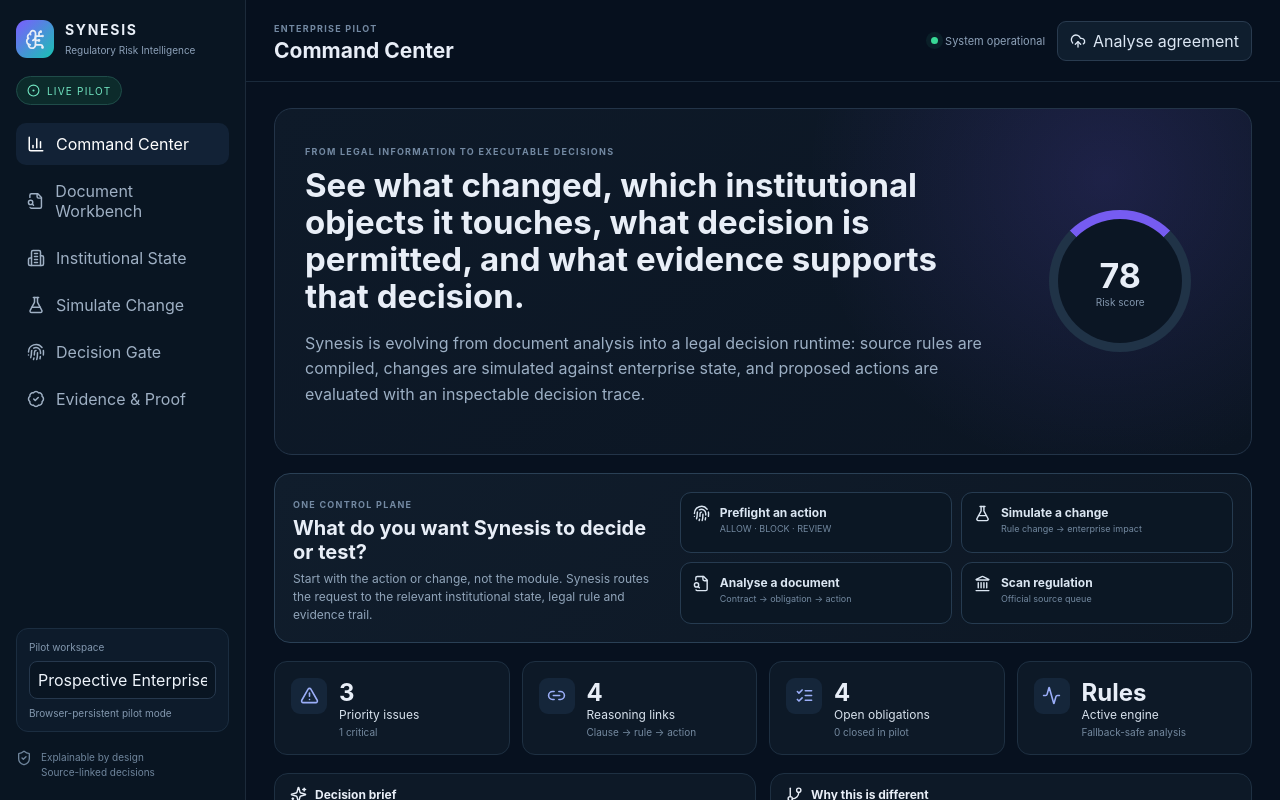
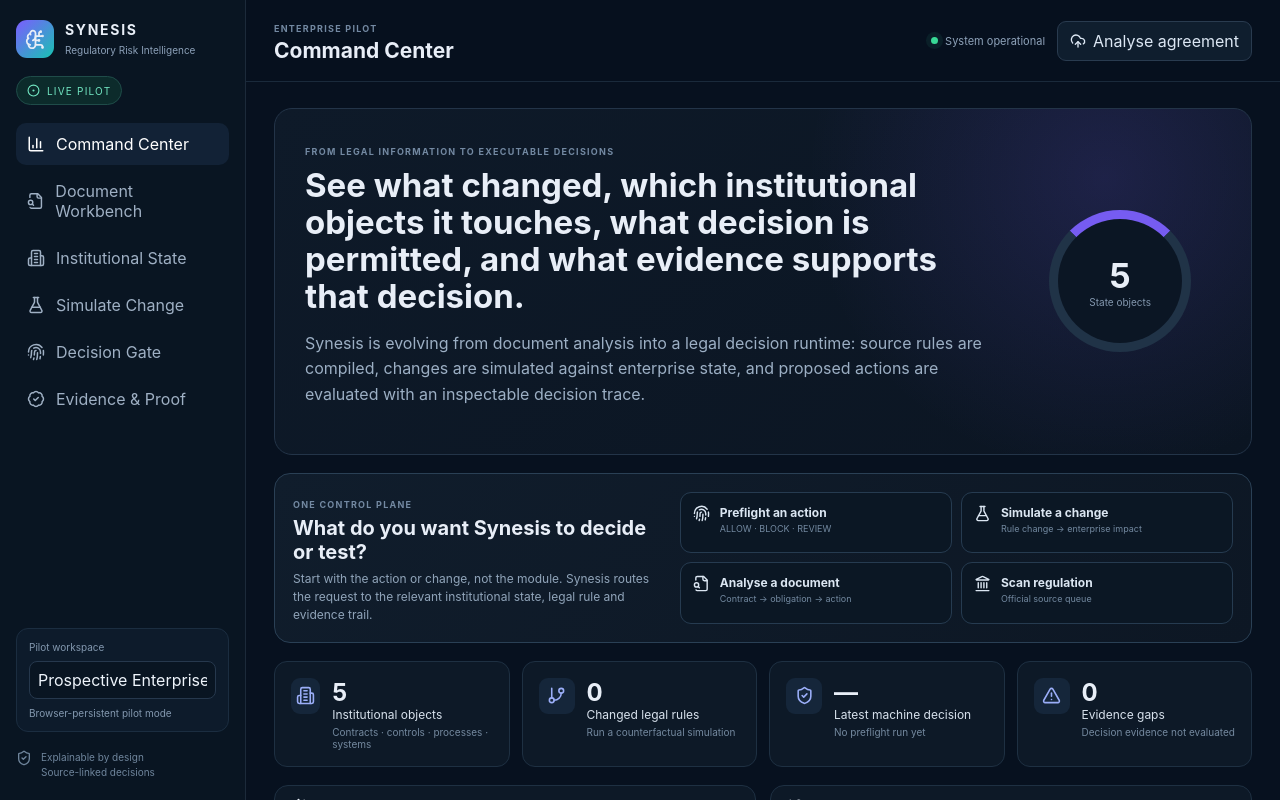
Before and after one commit to gaurakshay1991/synesis, a Next.js app: page / in a window 1280 px wide. Shown: the top 800 px of the page. Built offline with nearby package versions, Linux system fonts and the light colour scheme.

Commit message:
Refocus command center on institutional state and decision quality

```diff
--- a/app/page.tsx
+++ b/app/page.tsx
@@ -191,7 +191,7 @@ export default function Home(){
       {tab==="dashboard"&&<div className="page">
         <div className="hero">
           <div><span className="eyebrow">FROM LEGAL INFORMATION TO EXECUTABLE DECISIONS</span><h2>See what changed, which institutional objects it touches, what decision is permitted, and what evidence supports that decision.</h2><p>Synesis is evolving from document analysis into a legal decision runtime: source rules are compiled, changes are simulated against enterprise state, and proposed actions are evaluated with an inspectable decision trace.</p></div>
-          <div className="score-ring"><div><b>{analysis.score}</b><span>Risk score</span></div></div>
+          <div className="score-ring"><div><b>{enterpriseAssets.length}</b><span>State objects</span></div></div>
         </div>
         <div className="command-launcher">
           <div><span className="eyebrow">ONE CONTROL PLANE</span><h3>What do you want Synesis to decide or test?</h3><p>Start with the action or change, not the module. Synesis routes the request to the relevant institutional state, legal rule and evidence trail.</p></div>
@@ -203,13 +203,13 @@ export default function Home(){
           </div>
         </div>
         <div className="metrics">
-          <Metric icon={AlertTriangle} value={String(critical+high)} label="Priority issues" note={critical?critical+" critical":"No critical issues"}/>
-          <Metric icon={Link2} value={String(findings.length)} label="Reasoning links" note="Clause → rule → action"/>
-          <Metric icon={ListChecks} value={String(open)} label="Open obligations" note={done+" closed in pilot"}/>
-          <Metric icon={Activity} value={analysis.engine?.includes("AI")?"AI":"Rules"} label="Active engine" note="Fallback-safe analysis"/>
+          <Metric icon={Building2} value={String(enterpriseAssets.length)} label="Institutional objects" note="Contracts · controls · processes · systems"/>
+          <Metric icon={GitBranch} value={String(shadow?(shadow.delta.added.length+shadow.delta.modified.length):0)} label="Changed legal rules" note={shadow?"From latest simulation":"Run a counterfactual simulation"}/>
+          <Metric icon={ShieldCheck} value={decision?.receipt.decision||"—"} label="Latest machine decision" note={decision?.receipt.stateStatus||"No preflight run yet"}/>
+          <Metric icon={AlertTriangle} value={String(decision?.receipt.missingEvidence?.length||0)} label="Evidence gaps" note={decision?"From latest Decision Gate":"Decision evidence not evaluated"}/>
         </div>
         <div className="grid two">
-          <Card title="Decision brief" icon={Sparkles}>
+          <Card title="Latest document intelligence" icon={Sparkles}>
             <div className="brief"><div className={riskClass(analysis.overallRisk)}>{analysis.overallRisk}</div><h3>{analysis.document}</h3><p>{analysis.summary}</p>
             {top&&<div className="callout"><b>Highest priority</b><span>{top.clause}: {top.action}</span></div>}</div>
           </Card>
```
